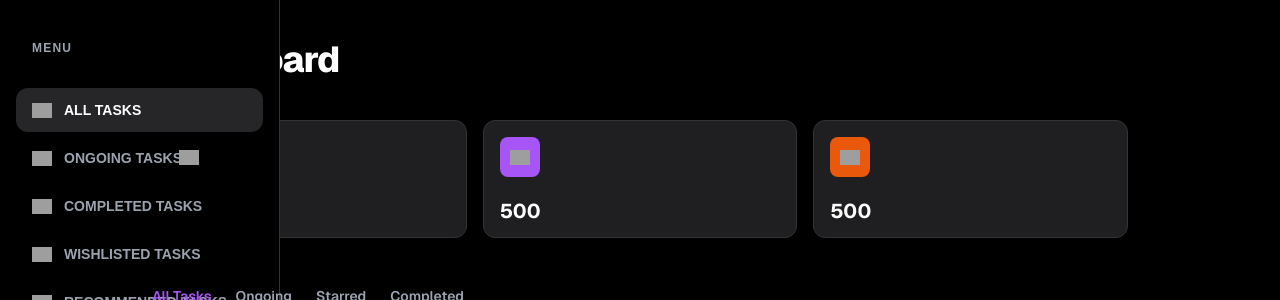
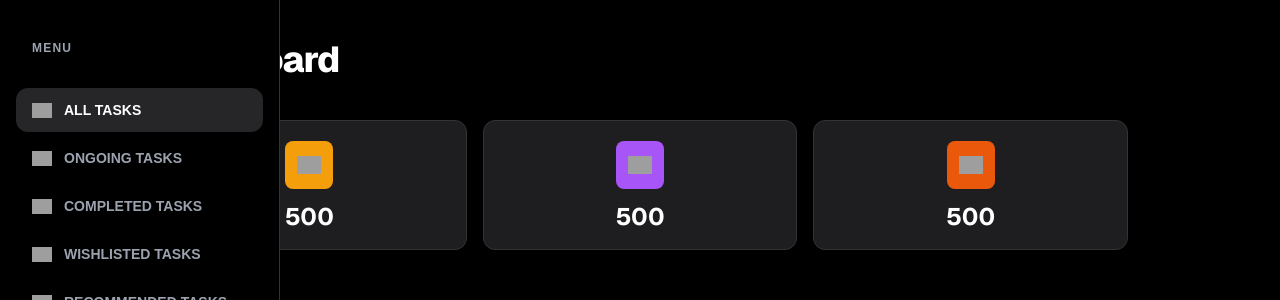
Before and after one commit to christo-zero-john/mu-companion-webapp, a Next.js app: page / in a window 1280 px wide. Shown: the top 300 px of the page. Built offline with nearby package versions, Linux system fonts and the light colour scheme; grey boxes are pictures that could not be loaded.

Commit message:
Found modified or deleted file,  src/components/MetricCard.js. Committing Via Global Bash Script:git-status-automated.bat

```diff
--- a/src/components/MetricCard.js
+++ b/src/components/MetricCard.js
@@ -2,18 +2,18 @@ import Icon from "./Icon";
 
 export default function MetricCard({ icon, iconBgColor, value, label }) {
   return (
-    <div className="flex-1 min-w-[105px] bg-panel rounded-xl p-4 flex flex-col items-start justify-between gap-6 border border-border">
+    <div className="flex-1 min-w-[105px] bg-[#1E1E20] rounded-xl p-5 flex flex-col items-center justify-center gap-4 border border-border">
       <div
-        className={`w-10 h-10 rounded-lg flex items-center justify-center ${iconBgColor}`}
+        className={`w-12 h-12 rounded-lg flex items-center justify-center ${iconBgColor}`}
       >
-        <Icon name={icon} size={20} />
+        <Icon name={icon} size={24} />
       </div>
-      <div>
-        <div className="text-xl font-bold text-white leading-none">{value}</div>
-        {label && (
-          <div className="text-xs text-text-secondary mt-1">{label}</div>
-        )}
-      </div>
+      <div className="text-2xl font-bold text-white leading-none">{value}</div>
+      {label && (
+        <div className="text-xs text-text-secondary -mt-2 font-medium">
+          {label}
+        </div>
+      )}
     </div>
   );
 }
```
